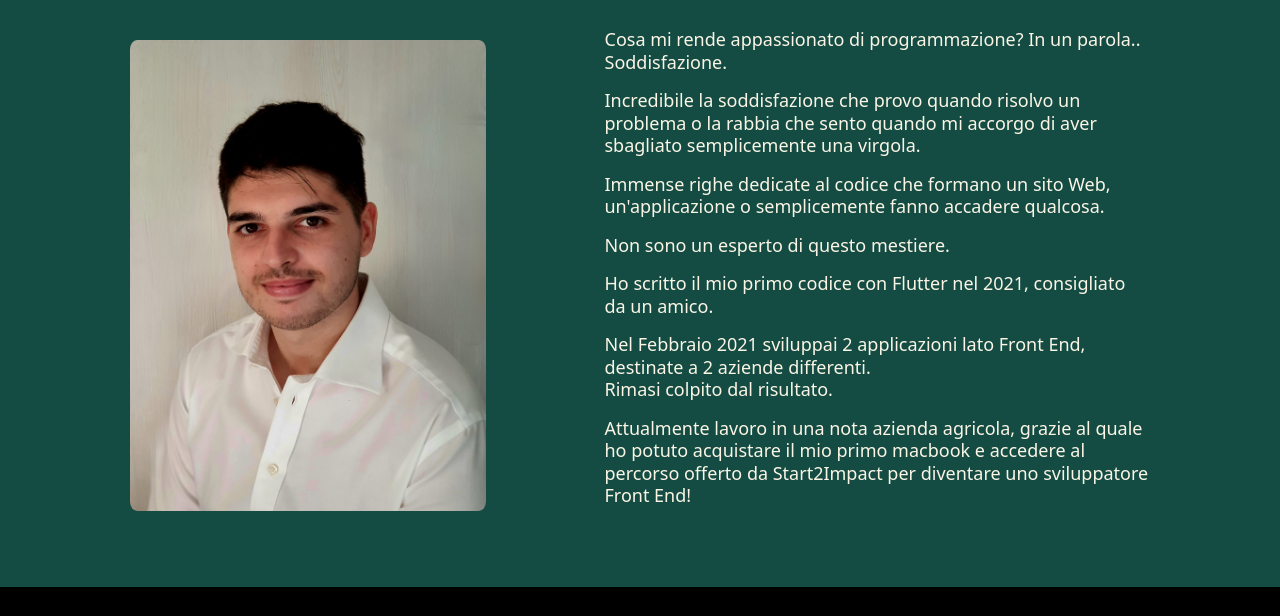
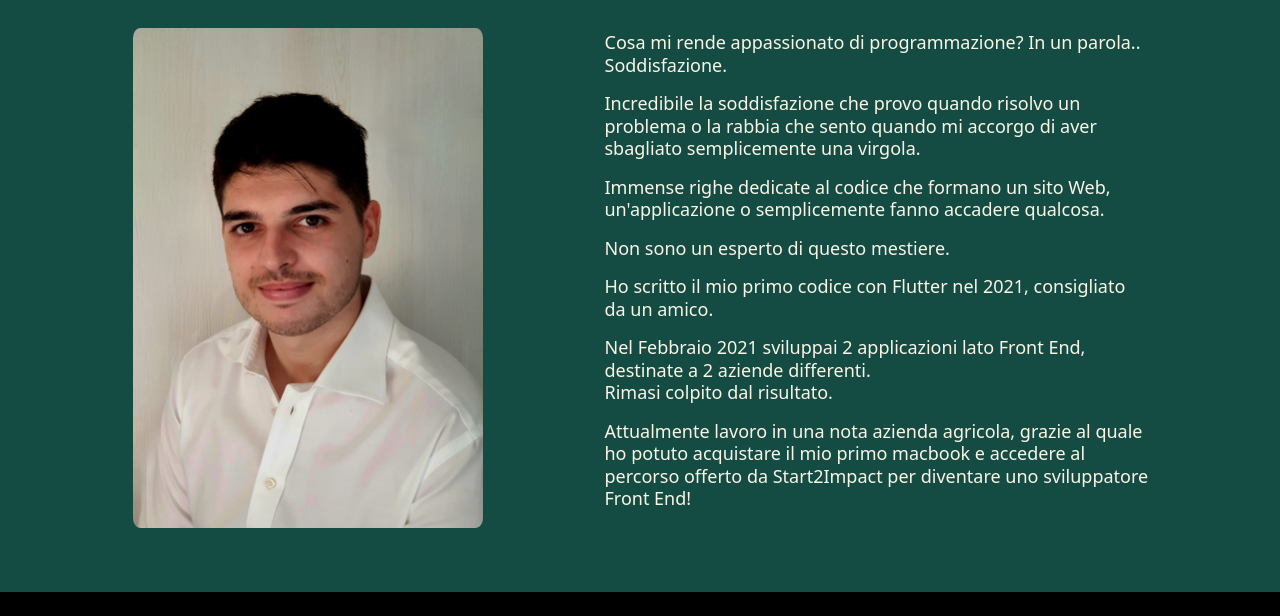
Before and after one commit to Gabriele-Angius-Developer/Gabriele-Angius---HTML-e-CSS, a website: page index.html in a window 1280 px wide. Shown: the part 184-800 px from the top of the page. Drawn offline with nearby package versions, Linux system fonts and the light colour scheme; files that its build step writes are made by us from their sources.

Commit message:
Update index.html

```diff
--- a/index.html
+++ b/index.html
@@ -5,7 +5,7 @@
   <meta http-equiv="X-UA-Compatible" content="IE=edge">
   <meta name="viewport" content="width=device-width, initial-scale=1.0">
   <link href="./css/main.min.css" rel="stylesheet" >
-  <link rel="stylesheet" href="./css/style.css">
+
   <link rel="stylesheet" href="https://cdn.jsdelivr.net/npm/bootstrap-icons@1.10.3/font/bootstrap-icons.css">
 
   <link rel="icon" type="image/x-icon" href="assets/img/g.png">
@@ -75,7 +75,9 @@
 
       <div class="row my-1 g-4 justify-content-around align-items-center">
         <div class="text-center col-10	col-sm-6	col-md-6	col-lg-5	col-xl-4	col-xxl-4">
-          <img src="assets/img/profile.jpg" class="my-image-profile img-fluid" style=" border-radius: 2%;" alt="img-profile">
+          <img src="assets/img/profile.jpg" class="img-fluid" style="object-fit: cover;
+          width: 350px;
+          height: 500px; border-radius: 2%;" alt="img-profile">
         </div>
 
         <div class="text-start col-12	col-sm-10	col-md-12	col-lg-7	col-xl-6	col-xxl-6" >
```
